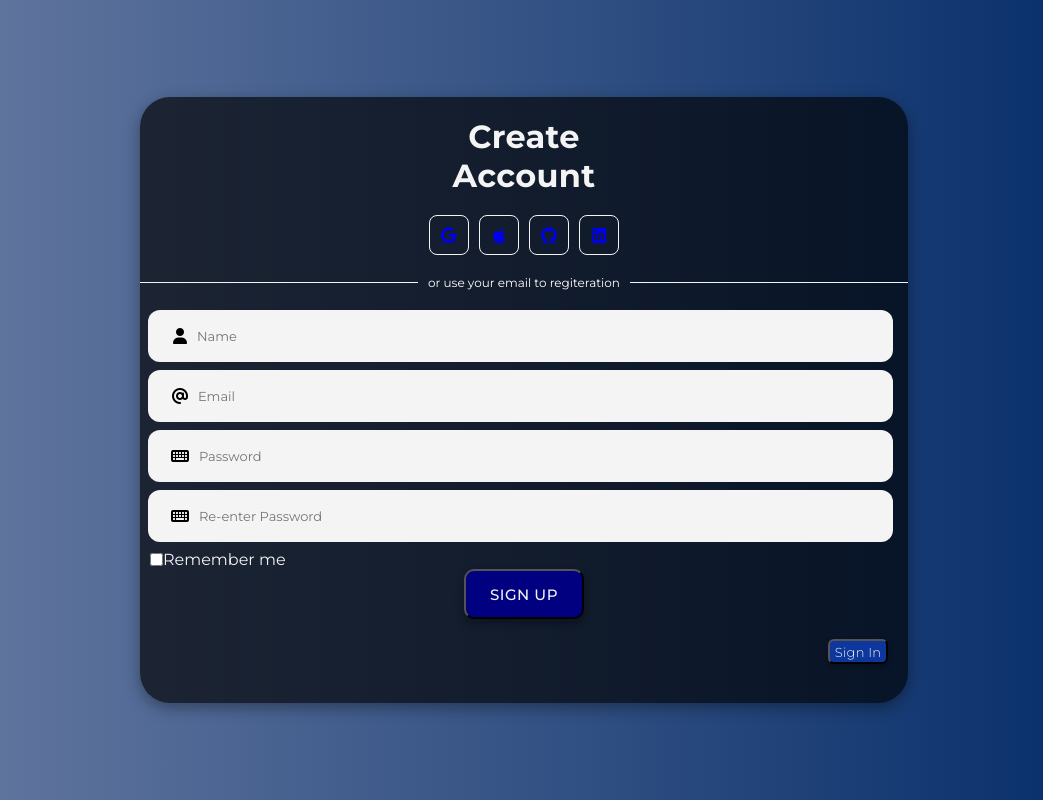
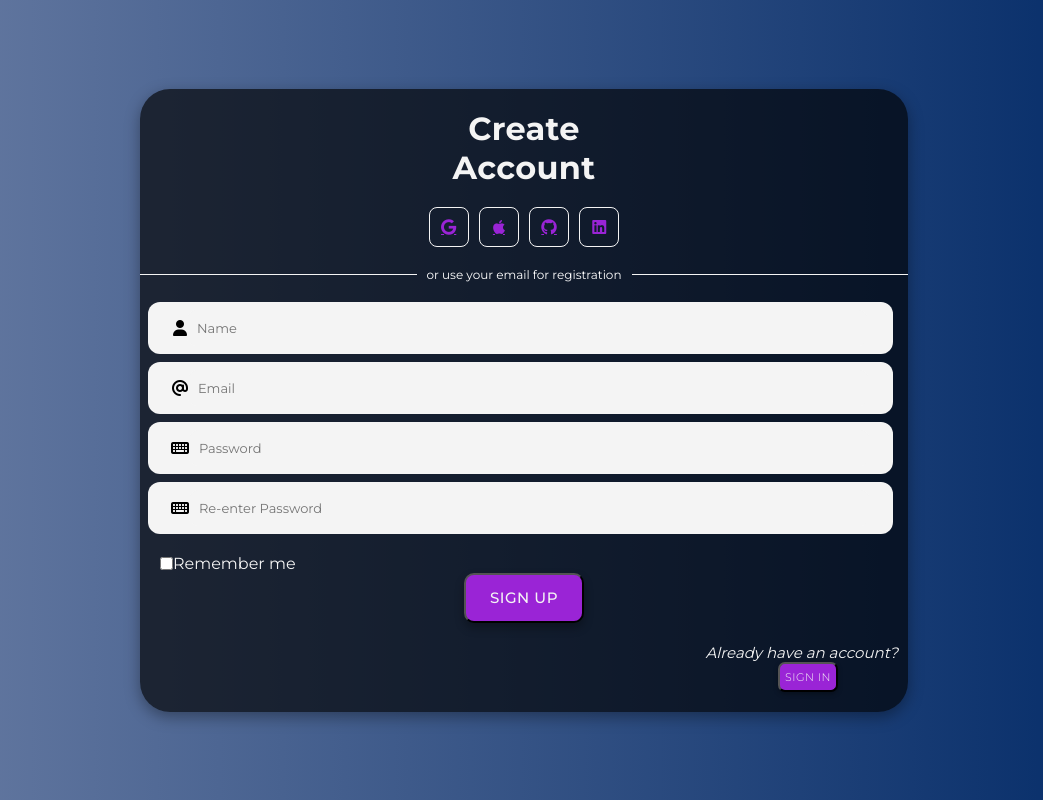
Before and after one commit to itsaurabhh/KDLJ_Project1, a plain HTML site: page index.html in a window 1280 px wide. Shown: the whole page, without its empty margins (116-1159 px from the left). Drawn offline with Linux system fonts and the light colour scheme.

Commit message:
added javascript

```diff
--- a/index.html
+++ b/index.html
@@ -9,73 +9,70 @@
 </head>
 <body>
     <div class="container" id="container">
-        <div class="from-container signup">
-
+        <!-- Sign Up Form -->
+        <div class="form-container signup" style="display: block;">
             <h1>Create <br>Account</h1>
             <div class="social-icons">
-                <a href="#"class="icon"><i class="fa-brands fa-google"></i></a>
-                <a href="#"class="icon"><i class="fa-brands fa-apple"></i></a>
-                <a href="#"class="icon"><i class="fa-brands fa-github"></i></a>
-                <a href="#"class="icon"><i class="fa-brands fa-linkedin"></i></a>
+                <a href="#" class="icon"><i class="fa-brands fa-google"></i></a>
+                <a href="#" class="icon"><i class="fa-brands fa-apple"></i></a>
+                <a href="#" class="icon"><i class="fa-brands fa-github"></i></a>
+                <a href="#" class="icon"><i class="fa-brands fa-linkedin"></i></a>
             </div>
-            <div class="line-container">or use your email to regiteration</div>
-
+            <div class="line-container">or use your email for registration</div>
             <form>
-    <!--To add roll no-->
-                <!--<div class="inline-inputs">
-                    <div class="icons1"><i class="fa-solid fa-user"></i>
-                    <input type="text" placeholder="Name" required class="form2"></div>
-                    <div class="icons1"><i class="fa-solid fa-dice"></i>
-                    <input type="text" placeholder="Roll No" required class="form2"> </div>
-                </div>-->
-           <!----><div class="icons"><i class="fa-solid fa-user"></i>
-            <input type="text" placeholder="Name" required class="form1"></div><!---->
+                <div class="icons"><i class="fa-solid fa-user"></i>
+                    <input type="text" placeholder="Name" required class="form1">
+                </div>
                 <div class="icons"><i class="fa-solid fa-at"></i>
-            <input type="email" placeholder="Email" required class="form1"></div>
+                    <input type="email" placeholder="Email" required class="form1">
+                </div>
                 <div class="icons"><i class="fa-solid fa-keyboard"></i>
-            <input type="password" placeholder="Password" required class="form1"></div>
+                    <input type="password" placeholder="Password" required class="form1">
+                </div>
                 <div class="icons"><i class="fa-solid fa-keyboard"></i>
-            <input type="password" placeholder="Re-enter Password" required class="form1"></div>
+                    <input type="password" placeholder="Re-enter Password" required class="form1">
+                </div>
                 <div class="remember">
                     <input type="checkbox" id="remember-me">
-                <label for="remember-me">Remember me</label></div>
+                    <label for="remember-me">Remember me</label>
+                </div>
                 <div class="button-container">
-            <button class="button">Sign Up</button>
+                    <button class="button" type="button">Sign Up</button>
                 </div>
+                <p class="Already">Already have an account?</p>
                 <div class="button-container1">
-                <button class="button1">Sign In</button>
+                    <button class="button1" type="button" onclick="toggleForms()">Sign In</button>
                 </div>
             </form>
-
         </div>
-        <!--sign in tab-->>
-        <!-- <div class="from-container signin">
+        <!-- Sign In Form -->
+        <div class="form-container signin" style="display: none;">
             <h1>Sign In</h1>
             <div class="social-icons">
-                <a href="#"class="icon"><i class="fa-brands fa-google"></i></a>
-                <a href="#"class="icon"><i class="fa-brands fa-apple"></i></a>
-                <a href="#"class="icon"><i class="fa-brands fa-github"></i></a>
-                <a href="#"class="icon"><i class="fa-brands fa-linkedin"></i></a>
+                <a href="#" class="icon"><i class="fa-brands fa-google"></i></a>
+                <a href="#" class="icon"><i class="fa-brands fa-apple"></i></a>
+                <a href="#" class="icon"><i class="fa-brands fa-github"></i></a>
+                <a href="#" class="icon"><i class="fa-brands fa-linkedin"></i></a>
             </div>
             <div class="line-container">or use your email and password</div>
             <form>
-                <div class="icons">
-                    <i class="fa-solid fa-at"></i>
+                <div class="icons"><i class="fa-solid fa-at"></i>
                     <input type="email" placeholder="Email" required class="form1">
                 </div>
-                <div class="icons">
-                    <i class="fa-solid fa-keyboard"></i>
+                <div class="icons"><i class="fa-solid fa-keyboard"></i>
                     <input type="password" placeholder="Password" required class="form1">
                 </div>
                 <a href="#" class="forgot-password">Forgot your password?</a>
-
                 <div class="button-container">
-                    <button class="button">Sign In</button>
+                    <button class="button" type="button">Sign In</button>
                 </div>
+                <p class="Already">Don't have an account?</p>
                 <div class="button-container1">
-                    <button class="button1" >Sign Up</button>
+                    <button class="button1" type="button" onclick="toggleForms()">Sign Up</button>
                 </div>
             </form>
-        </div>  -->
+        </div>
+    </div>
+    <script src="script.js"></script>
 </body>
 </html>
--- /dev/null
+++ b/script.js
@@ -0,0 +1,11 @@
+      function toggleForms() {
+            const signupForm = document.querySelector('.signup');
+            const signinForm = document.querySelector('.signin');
+            if (signupForm.style.display === "none") {
+                signupForm.style.display = "block";
+                signinForm.style.display = "none";
+            } else {
+                signupForm.style.display = "none";
+                signinForm.style.display = "block";
+            }
+        }
--- a/style.css
+++ b/style.css
@@ -24,11 +24,16 @@ body{
     width: 768px;
     max-width: 100%;
     min-height: 300px;
+
 }
 .remember{
+    margin-top: 20px;
     display: flex;
-    margin-left: 10px;
+    margin-left: 20px;
     color: #F4F4F4;
+}
+.remember:hover{
+    color: #9a24d6;
 }
 .container h1{
     text-align: center;
@@ -52,6 +57,12 @@ body{
         margin: 0 3px;
         width: 40px;
         height: 40px;
+        color: #9a24d6;
+
+    }
+    .social-icons :hover{
+        background-color: #9a24d6;
+        color: #000000a8;
     }
     .line-container {
         display: flex;
@@ -73,7 +84,13 @@ body{
     .line-container:not(:empty)::after {
         margin-left: 10px;
     }
-
+    .Already{
+        color: #F4F4F4;
+        font-size: 15px;
+        font-style: italic;
+        padding-right: 10px;
+        text-align: right;
+    }
 
     .button-container {
         display: flex;
@@ -83,7 +100,7 @@ body{
     }
 
     .button {
-        background-color: navy;
+        background-color: #9a24d6;
         color: #F4F4F4;
         width: 120px;
         height: 50px;
@@ -103,20 +120,28 @@ body{
         justify-content: right;
         width: 100%;
         margin-bottom: 20px;
-        padding-right: 20px;
+        padding-right: 70px;
 
     }
+    .button-container :hover{
+        color: #9a24d6;
+        background-color: #50246561;
+    }
+    .button-container1 :hover{
+        color: #9a24d6;
+        background-color: #50246561;
+    }
     .button1 {
-        background-color: rgba(16, 73, 216, 0.662);
+        background-color: #9a24d6;
         color: #F4F4F4;
         width: 60px;
-        height: 25px;
-        border-radius: 6px;
+        height: 30px;
+        border-radius: 7px;
         box-shadow: 0 2px 5px rgba(0, 0, 0, 0.3);
-        font-size: 13px;
-        font-weight: 200;
-        letter-spacing: 0.2px;
-        text-transform: capitalize;
+        font-size: 11px;
+        font-weight: 100;
+        letter-spacing: 0.5px;
+        text-transform: uppercase;
         display: flex;
         align-items: center;
         justify-content: center;
@@ -145,6 +170,9 @@ body{
         text-align: right;
         text-decoration: none;
         padding-right: 20px;
+    }
+    .forgot-password:hover{
+        color: #9a24d6;
     }
     .form1{
         justify-content: center;
```
Lines whose indentation alone changed are shown as unchanged.
